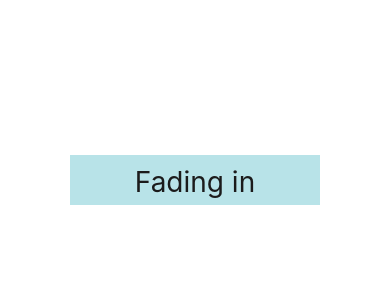
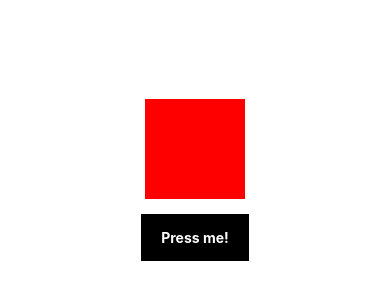
Before and after one commit to i4udevstar1001/ReactNativeDev, a React Native app: screen / in a window 390 px wide. Shown: the part 242-542 px from the top of the page. Built offline with nearby package versions, Linux system fonts and the light colour scheme.

Commit message:
added animation

```diff
--- a/App.js
+++ b/App.js
@@ -1,38 +1,63 @@
-import React, { useState, useEffect } from 'react';
-import { Animated, Text, View } from 'react-native';
+import React from 'react';
+import {
+  NativeModules,
+  LayoutAnimation,
+  Text,
+  TouchableOpacity,
+  StyleSheet,
+  View,
+} from 'react-native';
 
-const FadeInView = (props) => {
-  const [fadeAnim] = useState(new Animated.Value(0))  // Initial value for opacity: 0
+const { UIManager } = NativeModules;
 
-  React.useEffect(() => {
-    Animated.timing(
-      fadeAnim,
-      {
-        toValue: 1,
-        duration: 10000,
-      }
-    ).start();
-  }, [])
+UIManager.setLayoutAnimationEnabledExperimental &&
+  UIManager.setLayoutAnimationEnabledExperimental(true);
 
-  return (
-    <Animated.View                 // Special animatable View
-      style={{
-        ...props.style,
-        opacity: fadeAnim,         // Bind opacity to animated value
-      }}
-    >
-      {props.children}
-    </Animated.View>
-  );
+export default class App extends React.Component {
+  state = {
+    w: 100,
+    h: 100,
+  };
+
+  _onPress = () => {
+    // Animate the update
+    LayoutAnimation.spring();
+    this.setState({w: this.state.w + 15, h: this.state.h + 15})
+  }
+
+  render() {
+    return (
+      <View style={styles.container}>
+        <View style={[styles.box, {width: this.state.w, height: this.state.h}]} />
+        <TouchableOpacity onPress={this._onPress}>
+          <View style={styles.button}>
+            <Text style={styles.buttonText}>Press me!</Text>
+          </View>
+        </TouchableOpacity>
+      </View>
+    );
+  }
 }
 
-// You can then use your `FadeInView` in place of a `View` in your components:
-export default () => {
-  return (
-    <View style={{flex: 1, alignItems: 'center', justifyContent: 'center'}}>
-      <FadeInView style={{width: 250, height: 50, backgroundColor: 'powderblue'}}>
-        <Text style={{fontSize: 28, textAlign: 'center', margin: 10}}>Fading in</Text>
-      </FadeInView>
-    </View>
-  )
-}
+const styles = StyleSheet.create({
+  container: {
+    flex: 1,
+    alignItems: 'center',
+    justifyContent: 'center',
+  },
+  box: {
+    width: 200,
+    height: 200,
+    backgroundColor: 'red',
+  },
+  button: {
+    backgroundColor: 'black',
+    paddingHorizontal: 20,
+    paddingVertical: 15,
+    marginTop: 15,
+  },
+  buttonText: {
+    color: '#fff',
+    fontWeight: 'bold',
+  },
+});
```
